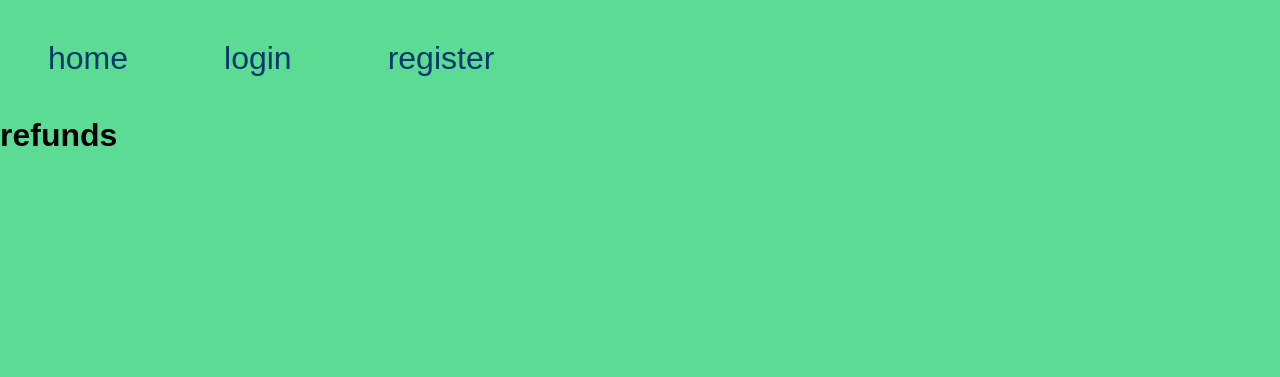
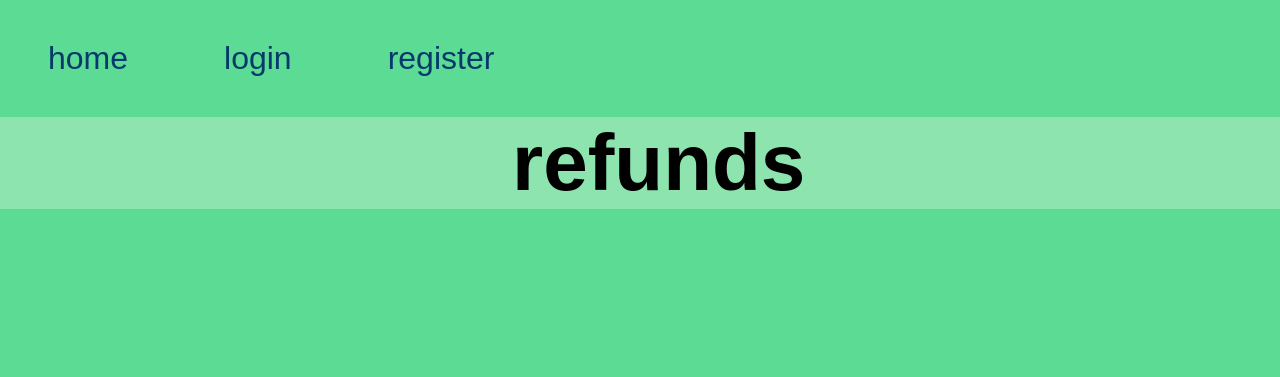
Before and after one commit to Tarkus43/my_first_web_market, a Django app: template my_django_market/templates/refunds.html in a window 1280 px wide. Shown: the top 377 px of the page. Run offline with Django 5.2, Linux system fonts and the light colour scheme; the template is opened without the code that fills it, so the values that code supplies are empty.

Commit message:
added refunds

```diff
--- a/my_django_market/my_django_market/urls.py
+++ b/my_django_market/my_django_market/urls.py
@@ -18,7 +18,7 @@ from django.contrib import admin
 from django.urls import path
 from django.conf import settings
 from django.conf.urls.static import static
-from myapp.views import MainPageView, Login, Logout, Register, AddItemView, EditItemView
+from myapp.views import MainPageView, Login, Logout, Register, AddItemView, EditItemView, RefundsView
 
 urlpatterns = [
     path('admin/', admin.site.urls),
@@ -27,7 +27,8 @@ urlpatterns = [
     path('logout/', Logout.as_view(), name="logout" ),
     path('register/', Register.as_view(), name="register" ),
     path('add_item', AddItemView.as_view(), name="add_item"),
-    path('<int:pk>/', EditItemView.as_view(), name="edit_item")
+    path('<int:pk>/', EditItemView.as_view(), name="edit_item"),
+    path('refunds/', RefundsView.as_view(), name="refunds"),
 ]
 
 if settings.DEBUG:
--- a/my_django_market/myapp/forms.py
+++ b/my_django_market/myapp/forms.py
@@ -11,3 +11,8 @@ class AddItemForm(ModelForm):
     class Meta:
         model = Item
         fields = ['name', 'description','price','quantity']
+
+class BuyingForm(ModelForm):
+    class Meta:
+        model = Item
+        fields = ['quantity']
--- a/my_django_market/myapp/views.py
+++ b/my_django_market/myapp/views.py
@@ -9,6 +9,11 @@ from myapp.models import Item, Refund
 
 class RefundsView(UserPassesTestMixin, ListView):
     model = Refund
+    paginate_by = 5
+    template_name = 'refunds.html'
+
+    def test_func(self):
+        return self.request.user.is_superuser
 
 
 class EditItemView(UserPassesTestMixin, UpdateView):
--- a/my_django_market/templates/base.html
+++ b/my_django_market/templates/base.html
@@ -15,7 +15,7 @@
             {% if user.is_authenticated %}
 
                 {% if user.is_superuser %}
-                    <li class="nav_item"><a href="">refunds</a></li>
+                    <li class="nav_item"><a href='{% url "refunds" %}'>refunds</a></li>
                     <li class="nav_item"><a href='{% url "add_item" %}'>add item</a></li>
                 {% else %}
                     <li class="nav_item"><a href="">purchase list</a></li>
--- a/my_django_market/templates/refunds.html
+++ b/my_django_market/templates/refunds.html
@@ -1,5 +1,10 @@
 {% extends "base.html" %}
 {% block title %}refunds{% endblock title %}
 {% block main %}
-    <h1 class="main_h1">refunds</h1>
+    <h1 class="main_title">refunds</h1>
+    <main class="main_main">
+        {% comment %} {% for refunds in object_list %} {% endcomment %}
+
+        {% comment %} {% endfor %} {% endcomment %}
+    </main>
 {% endblock main %}
```
Also changed, not shown: my_django_market/templates/main.html (+7 -1 lines).
